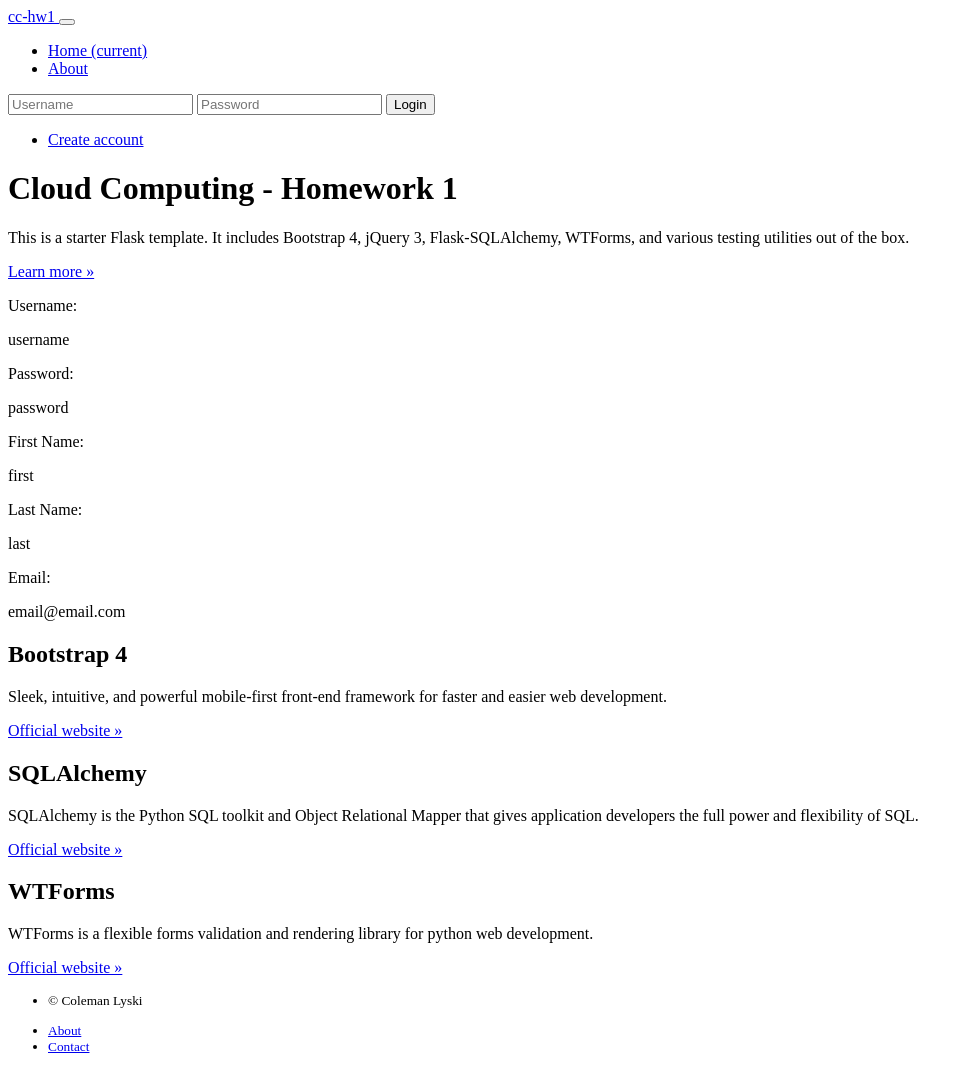
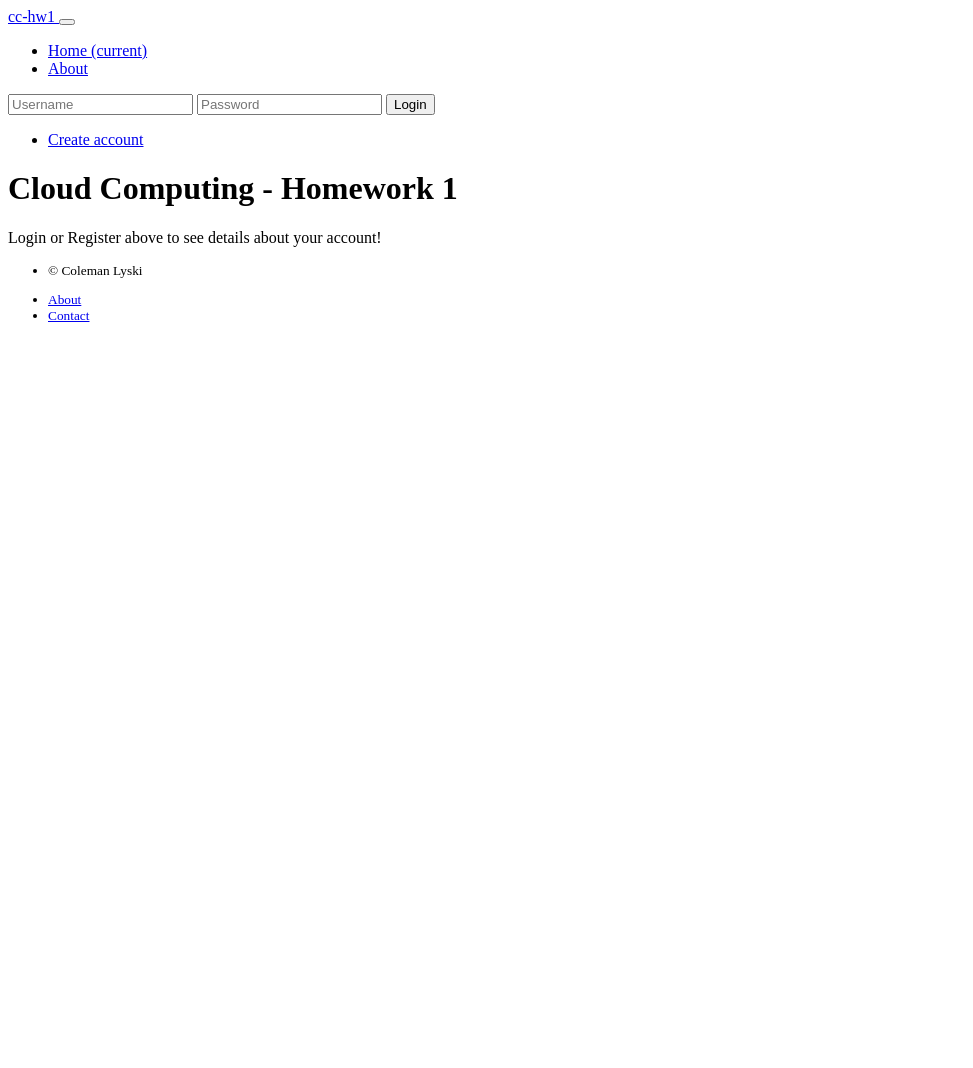
Before and after one commit to iamcoleman/cloud-computing-hw-1, a Flask app: template cc_hw1/cc_hw1/templates/public/home.html in a window 1280 px wide. Shown: the whole page, without its empty margins (0-973 px from the left). After the commit the page ends 322 px from the top, so only its background shows below. Run offline with Flask 2, Linux system fonts and the light colour scheme; tables that the repository leaves empty hold one stand-in row (values such as "Sample post"); the template is opened without the code that fills it: values that come from a table or form of the project are taken from there, most other values are stand-ins (such as "Sample title", 1, 10 or a date in 2020); form fields are guessed from the names that the template uses; parts of the project's set-up code (start-up, migrations or seed data) failed here and were passed over.

Commit message:
working for the assignment - no extra credit

```diff
--- a/cc_hw1/cc_hw1/public/views.py
+++ b/cc_hw1/cc_hw1/public/views.py
@@ -36,7 +36,8 @@ def home():
         if form.validate_on_submit():
             login_user(form.user)
             flash("You are logged in.", "success")
-            redirect_url = request.args.get("next") or url_for("user.members")
+            # redirect_url = request.args.get("next") or url_for("user.members")
+            redirect_url = url_for("public.home")
             return redirect(redirect_url)
         else:
             flash_errors(form)
@@ -62,6 +63,8 @@ def register():
             email=form.email.data,
             password=form.password.data,
             active=True,
+            first_name=form.first_name.data,
+            last_name=form.last_name.data,
         )
         flash("Thank you for registering. You can now log in.", "success")
         return redirect(url_for("public.home"))
--- a/cc_hw1/cc_hw1/templates/public/about.html
+++ b/cc_hw1/cc_hw1/templates/public/about.html
@@ -5,7 +5,8 @@
 <div class="container">
     <h1 class="mt-5">About</h1>
     <div class="row">
-      <p class="lead">This template was created by <a href="http://github.com/sloria/">Steven Loria</a> for use with the <a href="http://github.com/audreyr/cookiecutter/">cookiecutter</a> package by <a href="http://github.com/audreyr/">Audrey Roy</a>.</p>
+<!--      <p class="lead">This template was created by <a href="http://github.com/sloria/">Steven Loria</a> for use with the <a href="http://github.com/audreyr/cookiecutter/">cookiecutter</a> package by <a href="http://github.com/audreyr/">Audrey Roy</a>.</p>-->
+      <p class="lead">This website was built with Flask and is hosted on an AWS EC2 instance with an AWS RDS MySQL database.</p>
     </div>
 </div>
 {% endblock %}
--- a/cc_hw1/cc_hw1/templates/public/home.html
+++ b/cc_hw1/cc_hw1/templates/public/home.html
@@ -7,76 +7,86 @@
 
       <h1 class="display-3">Cloud Computing - Homework 1</h1>
 
-      <p>This is a starter Flask template. It includes Bootstrap 4, jQuery 3, Flask-SQLAlchemy, WTForms, and various testing utilities out of the box.</p>
-      <p><a href="https://github.com/cookiecutter-flask/cookiecutter-flask" class="btn btn-primary btn-large">Learn more &raquo;</a></p>
+<!--      <p>This is a starter Flask template. It includes Bootstrap 4, jQuery 3, Flask-SQLAlchemy, WTForms, and various testing utilities out of the box.</p>-->
+<!--      <p><a href="https://github.com/cookiecutter-flask/cookiecutter-flask" class="btn btn-primary btn-large">Learn more &raquo;</a></p>-->
     </div>
 </div><!-- /.jumbotron -->
 
+{% if current_user and current_user.is_authenticated %}
 <div class="container">
     <!-- Username -->
     <div class="row">
-        <div class="col-sm-4">
+        <div class="col-3">
             <p>Username:</p>
         </div>
-        <div class="col-sm-8">
-            <p>username</p>
+        <div class="col-9">
+            <p>{{ current_user.username }}</p>
         </div>
     </div>
     <!-- Password -->
     <div class="row">
-        <div class="col-sm-4">
-            <p>Password:</p>
+        <div class="col-3">
+            <p>Encrypted Password:</p>
         </div>
-        <div class="col-sm-8">
-            <p>password</p>
+        <div class="col-9">
+            <p>{{ (current_user.password).decode('ascii') }}</p>
         </div>
     </div>
     <!-- First Name -->
     <div class="row">
-        <div class="col-sm-4">
+        <div class="col-3">
             <p>First Name:</p>
         </div>
-        <div class="col-sm-8">
-            <p>first</p>
+        <div class="col-9">
+            <p>{{ current_user.first_name }}</p>
         </div>
     </div>
     <!-- Last Name -->
     <div class="row">
-        <div class="col-sm-4">
+        <div class="col-3">
             <p>Last Name:</p>
         </div>
-        <div class="col-sm-8">
-            <p>last</p>
+        <div class="col-9">
+            <p>{{ current_user.last_name }}</p>
         </div>
     </div>
     <!-- Email -->
     <div class="row">
-        <div class="col-sm-4">
+        <div class="col-3">
             <p>Email:</p>
         </div>
-        <div class="col-sm-8">
-            <p>email@email.com</p>
+        <div class="col-9">
+            <p>{{ current_user.email }}</p>
         </div>
     </div>
 </div>
+{% elif form %}
+<div class="container">
+    <div class="row">
+        <div class="col">
+            <p>Login or Register above to see details about your account!</p>
+        </div>
+    </div>
+</div>
+{% endif %}
 
-<div class="container">
-  <div class="row">
-    <div class="col-lg-4">
-      <h2><i class="fa fa-code"></i> Bootstrap 4</h2>
-      <p>Sleek, intuitive, and powerful mobile-first front-end framework for faster and easier web development.</p>
-      <p><a class="btn btn-outline-secondary" href="http://getbootstrap.com/">Official website &raquo;</a></p>
-    </div>
-    <div class="col-lg-4">
-      <h2><i class="fa fa-flask"></i> SQLAlchemy</h2>
-      <p>SQLAlchemy is the Python SQL toolkit and Object Relational Mapper that gives application developers the full power and flexibility of SQL.</p>
-      <p><a href="http://www.sqlalchemy.org/" class="btn btn-outline-secondary">Official website &raquo;</a></p>
-   </div>
-    <div class="col-lg-4">
-      <h2><i class="fa fa-edit"></i> WTForms</h2>
-      <p>WTForms is a flexible forms validation and rendering library for python web development.</p>
-      <p><a href="http://wtforms.simplecodes.com/" class="btn btn-outline-secondary">Official website &raquo;</a></p>
-    </div>
-  </div><!-- /.row -->
-</div>
+<!--<div class="container">-->
+<!--  <div class="row">-->
+<!--    <div class="col-lg-4">-->
+<!--      <h2><i class="fa fa-code"></i> Bootstrap 4</h2>-->
+<!--      <p>Sleek, intuitive, and powerful mobile-first front-end framework for faster and easier web development.</p>-->
+<!--      <p><a class="btn btn-outline-secondary" href="http://getbootstrap.com/">Official website &raquo;</a></p>-->
+<!--    </div>-->
+<!--    <div class="col-lg-4">-->
+<!--      <h2><i class="fa fa-flask"></i> SQLAlchemy</h2>-->
+<!--      <p>SQLAlchemy is the Python SQL toolkit and Object Relational Mapper that gives application developers the full power and flexibility of SQL.</p>-->
+<!--      <p><a href="http://www.sqlalchemy.org/" class="btn btn-outline-secondary">Official website &raquo;</a></p>-->
+<!--   </div>-->
+<!--    <div class="col-lg-4">-->
+<!--      <h2><i class="fa fa-edit"></i> WTForms</h2>-->
+<!--      <p>WTForms is a flexible forms validation and rendering library for python web development.</p>-->
+<!--      <p><a href="http://wtforms.simplecodes.com/" class="btn btn-outline-secondary">Official website &raquo;</a></p>-->
+<!--    </div>-->
+<!--  </div>&lt;!&ndash; /.row &ndash;&gt;-->
+<!--</div>-->
 {% endblock %}
--- a/cc_hw1/cc_hw1/user/forms.py
+++ b/cc_hw1/cc_hw1/user/forms.py
@@ -13,10 +13,10 @@ class RegisterForm(FlaskForm):
     username = StringField(
         "Username", validators=[DataRequired(), Length(min=3, max=25)]
     )
-    first = StringField(
+    first_name = StringField(
         "First Name", validators=[DataRequired(), Length(min=1, max=25)]
     )
-    last = StringField(
+    last_name = StringField(
         "Last Name", validators=[DataRequired(), Length(min=1, max=25)]
     )
     email = StringField(
```
Also changed, not shown: cc_hw1/cc_hw1/templates/public/register.html (+8 -0 lines).
